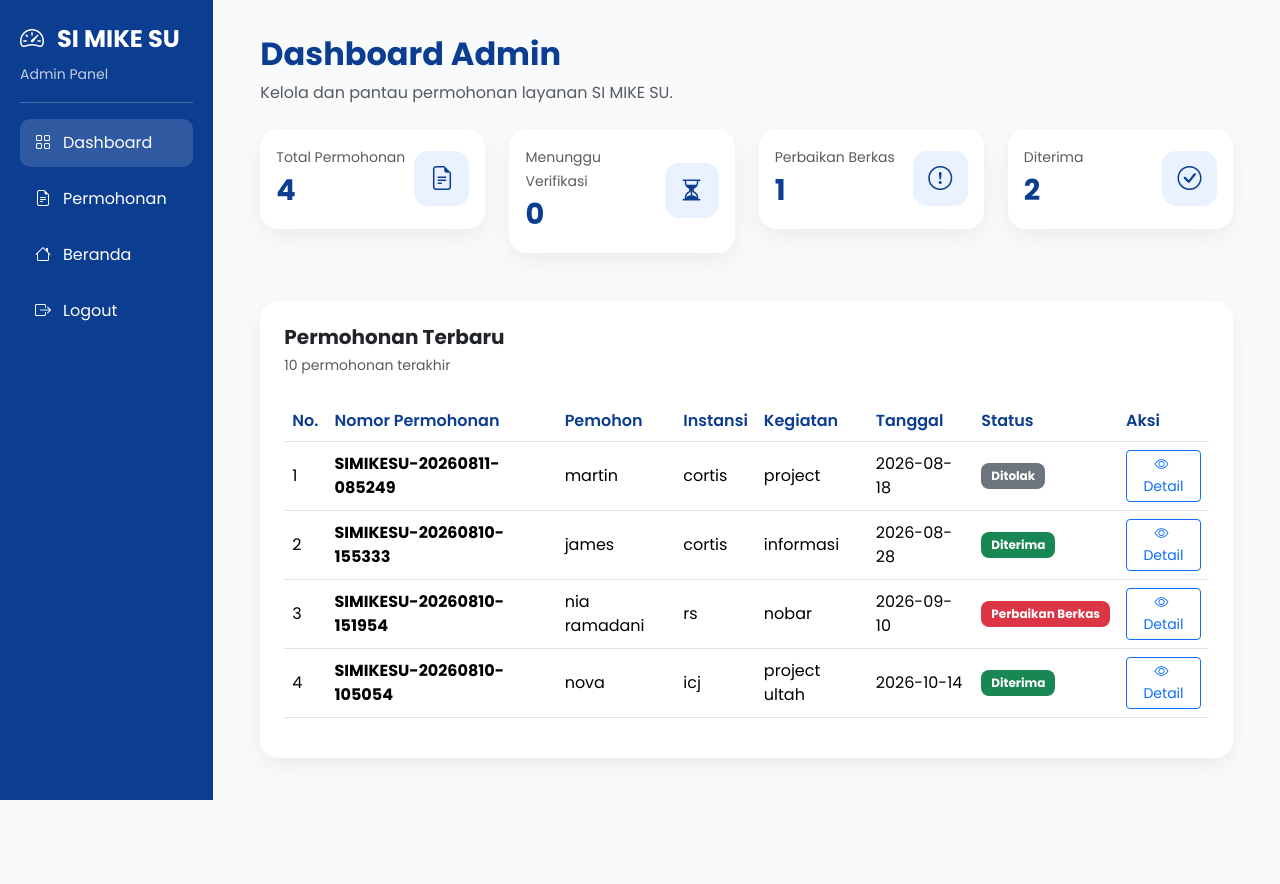
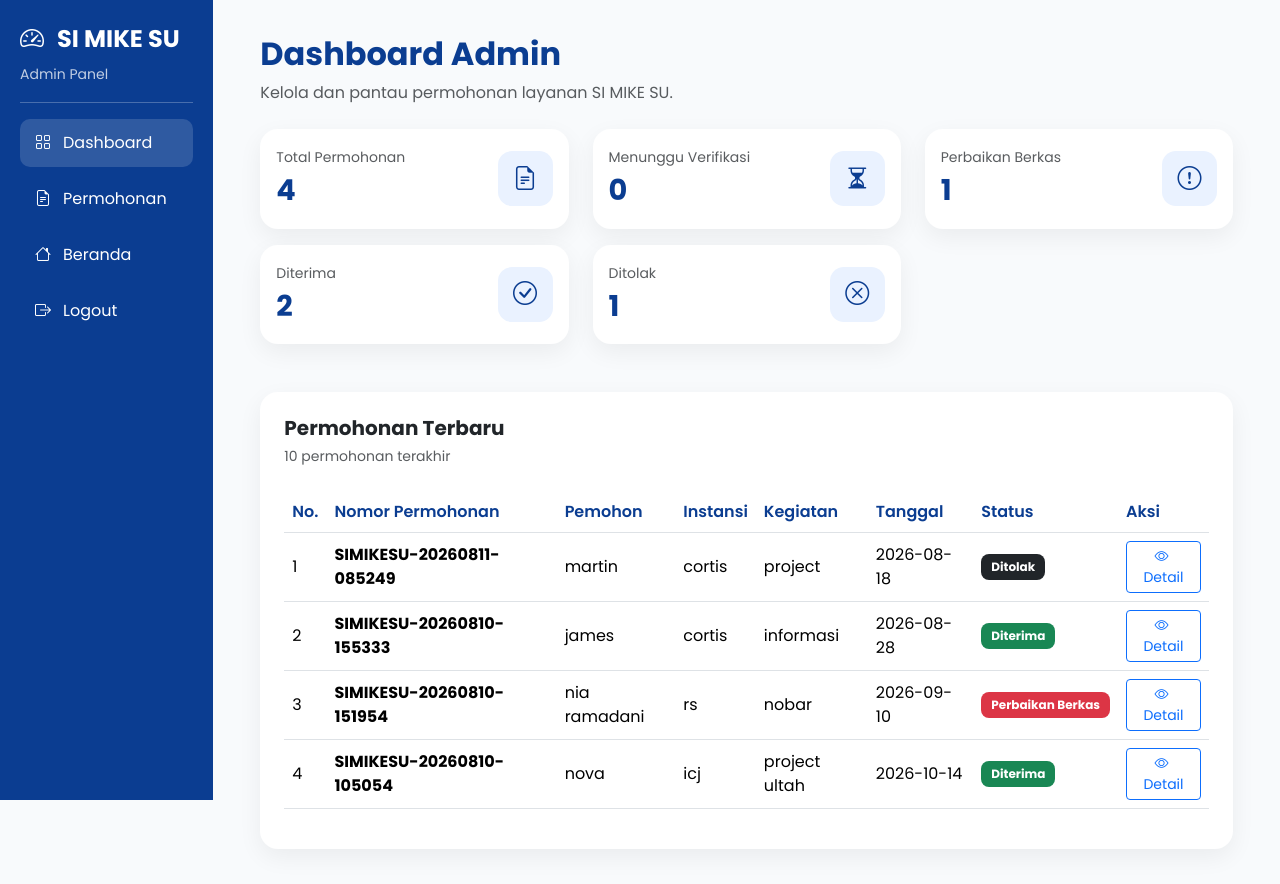
Before and after one commit to ramadaninia259-sudo/portal-layanan-simikesu, a PHP site: page /admin/index.php in a window 1280 px wide. Before the commit the page ends 800 px from the top, so only its background shows below. Run offline with PHP 8.4, Linux system fonts and the light colour scheme; the visitor is signed in with stand-in values (Sample User, id 1); data comes from the database, SQL or seed files in the repository; both versions use the stored data as it was after the commit.

Commit message:
update status Ditolak dan database SIMIKESU

```diff
--- a/admin/index.php
+++ b/admin/index.php
@@ -13,6 +13,7 @@ $total = 0;
 $menunggu = 0;
 $perbaikan = 0;
 $diterima = 0;
+$ditolak = 0;
 
 
 /* ===========================================================
@@ -23,9 +24,10 @@ $queryStatus = mysqli_query(
     $conn,
     "SELECT
         COUNT(*) AS total,
-        SUM(TRIM(status) = 'Menunggu Verifikasi') AS menunggu,
+        SUM(TRIM(COALESCE(status, '')) = '' OR TRIM(status) = 'Menunggu Verifikasi') AS menunggu,
         SUM(TRIM(status) = 'Perbaikan Berkas') AS perbaikan,
-        SUM(TRIM(status) = 'Diterima') AS diterima
+        SUM(TRIM(status) = 'Diterima') AS diterima,
+        SUM(TRIM(status) = 'Ditolak') AS ditolak
      FROM tb_permohonan"
 );
 
@@ -41,6 +43,8 @@ if ($queryStatus) {
     $perbaikan = (int) ($dataStatus['perbaikan'] ?? 0);
 
     $diterima = (int) ($dataStatus['diterima'] ?? 0);
+
+    $ditolak = (int) ($dataStatus['ditolak'] ?? 0);
 
 }
 
@@ -390,183 +394,88 @@ $queryPermohonan = mysqli_query(
 
                 <!-- STATISTIK -->
 
-                <div class="row g-4 mb-5">
-
+                <div class="row g-4 mb-3">
 
                     <!-- TOTAL -->
-
-                    <div class="col-md-6 col-xl-3">
-
-                        <div class="card stat-card">
-
+                    <div class="col-md-4">
+                        <div class="card stat-card h-100">
                             <div class="card-body">
-
                                 <div class="d-flex justify-content-between align-items-center">
-
                                     <div>
-
-                                        <small class="text-muted">
-
-                                            Total Permohonan
-
-                                        </small>
-
-
-                                        <div class="stat-number">
-
-                                            <?= $total ?>
-
-                                        </div>
-
+                                        <small class="text-muted">Total Permohonan</small>
+                                        <div class="stat-number"><?= $total ?></div>
                                     </div>
-
-
-                                    <div class="stat-icon">
-
-                                        <i class="bi bi-file-earmark-text"></i>
-
-                                    </div>
-
+                                    <div class="stat-icon"><i class="bi bi-file-earmark-text"></i></div>
                                 </div>
-
                             </div>
-
                         </div>
-
                     </div>
 
-
                     <!-- MENUNGGU -->
-
-                    <div class="col-md-6 col-xl-3">
-
-                        <div class="card stat-card">
-
+                    <div class="col-md-4">
+                        <div class="card stat-card h-100">
                             <div class="card-body">
-
                                 <div class="d-flex justify-content-between align-items-center">
-
                                     <div>
-
-                                        <small class="text-muted">
-
-                                            Menunggu Verifikasi
-
-                                        </small>
-
-
-                                        <div class="stat-number">
-
-                                            <?= $menunggu ?>
-
-                                        </div>
-
+                                        <small class="text-muted">Menunggu Verifikasi</small>
+                                        <div class="stat-number"><?= $menunggu ?></div>
                                     </div>
-
-
-                                    <div class="stat-icon">
-
-                                        <i class="bi bi-hourglass-split"></i>
-
-                                    </div>
-
+                                    <div class="stat-icon"><i class="bi bi-hourglass-split"></i></div>
                                 </div>
-
                             </div>
-
                         </div>
-
                     </div>
 
-
                     <!-- PERBAIKAN -->
-
-                    <div class="col-md-6 col-xl-3">
-
-                        <div class="card stat-card">
-
+                    <div class="col-md-4">
+                        <div class="card stat-card h-100">
                             <div class="card-body">
-
                                 <div class="d-flex justify-content-between align-items-center">
-
                                     <div>
-
-                                        <small class="text-muted">
-
-                                            Perbaikan Berkas
-
-                                        </small>
-
-
-                                        <div class="stat-number">
-
-                                            <?= $perbaikan ?>
-
-                                        </div>
-
+                                        <small class="text-muted">Perbaikan Berkas</small>
+                                        <div class="stat-number"><?= $perbaikan ?></div>
                                     </div>
-
-
-                                    <div class="stat-icon">
-
-                                        <i class="bi bi-exclamation-circle"></i>
-
-                                    </div>
-
+                                    <div class="stat-icon"><i class="bi bi-exclamation-circle"></i></div>
                                 </div>
-
                             </div>
-
                         </div>
-
                     </div>
-
-
-                    <!-- DITERIMA -->
-
-                    <div class="col-md-6 col-xl-3">
-
-                        <div class="card stat-card">
-
-                            <div class="card-body">
-
-                                <div class="d-flex justify-content-between align-items-center">
-
-                                    <div>
-
-                                        <small class="text-muted">
-
-                                            Diterima
-
-                                        </small>
-
-
-                                        <div class="stat-number">
-
-                                            <?= $diterima ?>
-
-                                        </div>
-
-                                    </div>
-
-
-                                    <div class="stat-icon">
-
-                                        <i class="bi bi-check-circle"></i>
-
-                                    </div>
-
-                                </div>
-
-                            </div>
-
-                        </div>
-
-                    </div>
-
 
                 </div>
 
+                <div class="row g-4 mb-5">
+
+                    <!-- DITERIMA -->
+                    <div class="col-md-4">
+                        <div class="card stat-card h-100">
+                            <div class="card-body">
+                                <div class="d-flex justify-content-between align-items-center">
+                                    <div>
+                                        <small class="text-muted">Diterima</small>
+                                        <div class="stat-number"><?= $diterima ?></div>
+                                    </div>
+                                    <div class="stat-icon"><i class="bi bi-check-circle"></i></div>
+                                </div>
+                            </div>
+                        </div>
+                    </div>
+
+                    <!-- DITOLAK -->
+                    <div class="col-md-4">
+                        <div class="card stat-card h-100">
+                            <div class="card-body">
+                                <div class="d-flex justify-content-between align-items-center">
+                                    <div>
+                                        <small class="text-muted">Ditolak</small>
+                                        <div class="stat-number"><?= $ditolak ?></div>
+                                    </div>
+                                    <div class="stat-icon"><i class="bi bi-x-circle"></i></div>
+                                </div>
+                            </div>
+                        </div>
+                    </div>
+
+                </div>
 
                 <!-- DATA TERBARU -->
 
@@ -643,7 +552,11 @@ $queryPermohonan = mysqli_query(
                                         $row = mysqli_fetch_assoc($queryPermohonan)
                                     ):
 
-                                        $status = trim($row['status']);
+                                        $status = trim($row['status'] ?? '');
+
+                                        if ($status === '') {
+                                            $status = 'Menunggu Verifikasi';
+                                        }
 
 
                                         /* Tentukan warna status */
@@ -655,6 +568,10 @@ $queryPermohonan = mysqli_query(
                                         } elseif ($status === 'Perbaikan Berkas') {
 
                                             $badgeClass = 'bg-danger';
+
+                                        } elseif ($status === 'Ditolak') {
+
+                                            $badgeClass = 'bg-dark';
 
                                         } elseif ($status === 'Menunggu Verifikasi') {
 
```
Also changed, not shown: admin/detail.php (+9 -23 lines), database/simikesu.sql (+4 -4 lines).
